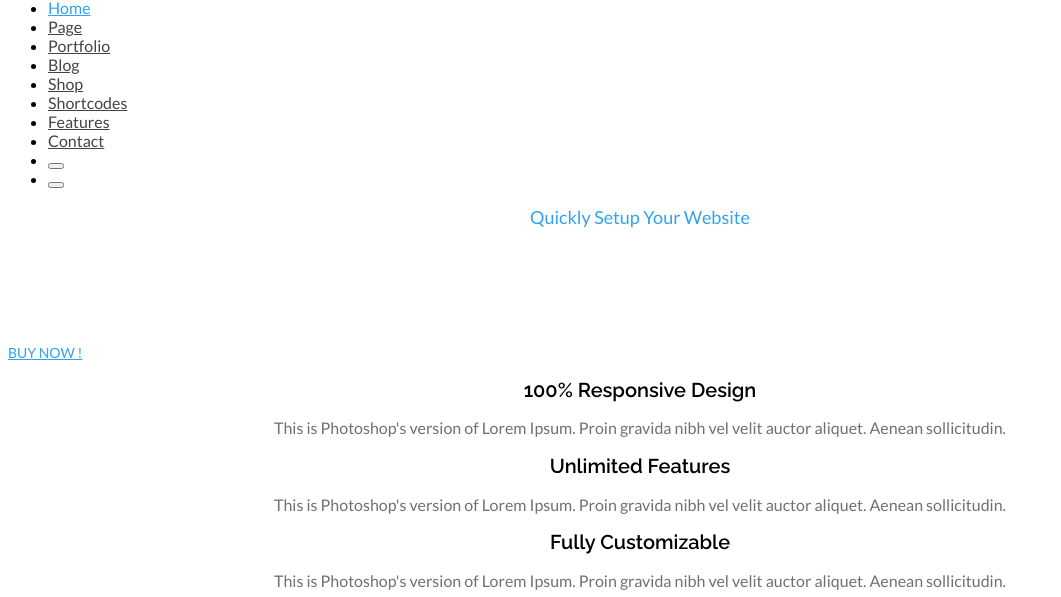
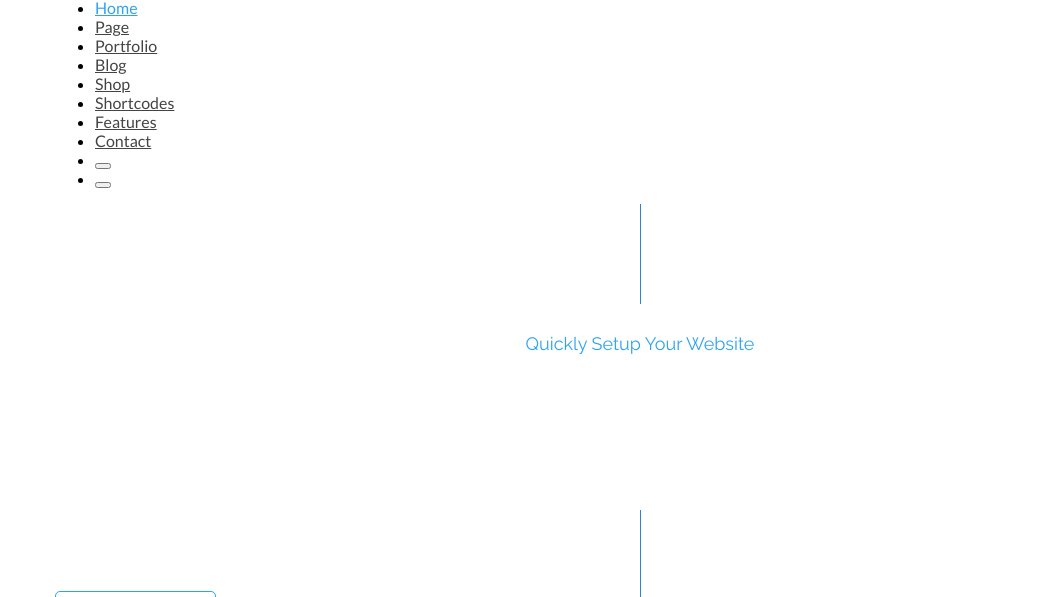
Before and after one commit to marynapashkevych/FrontendBlock, a plain HTML site: page index.html in a window 1280 px wide. Shown: the part 203-800 px from the top of the page, without its empty margins (0-1061 px from the left). Drawn offline with Linux system fonts and the light colour scheme.

Commit message:
css style

```diff
--- a/css/style.css
+++ b/css/style.css
@@ -2,6 +2,11 @@ body {
     font-family: 'Lato', sans-serif;
     font-weight: 400;
     font-size: 16px;
+}
+.wrapper {
+    width: 100%;
+    max-width: 1170px;
+    margin: 0 auto;
 }
 .center {
     text-align: center;
@@ -18,17 +23,40 @@ body {
     font-size: 14px;
 }
 .title p {
+    font-family: 'Raleway', sans-serif;
     color: #30a3f0;
     font-size: 18px;
 }
 .title h1 {
     color: white;
+    font-family: 'Raleway', sans-serif;
     font-size: 45px;
+    font-weight: 800;
+    max-width: 720px;
+    margin: 0 auto;
+    text-transform: uppercase;
+}
+.element {
+    width: 1px;
+    height: 100px;
+    background-color: #2987c7;
+    margin: 0 auto;
+}
+.element-top {
+    margin-bottom: 29px;
+}
+.element-bottom {
+    margin-top: 32px;
 }
 .btn {
     color: #30a3f0;
     text-transform: uppercase;
     font-size: 14px;
+    font-weight: 700;
+    text-decoration: none;
+    border: 1px solid #30a3f0;
+    padding: 20px 42px;
+    border-radius: 5px;
 }
 .nav {
 
@@ -37,6 +65,7 @@ body {
     font-family: 'Raleway', sans-serif;
     font-weight: 600;
     font-size: 20px;
+    margin-bottom: 27px;
 }
 .title-h2 {
     font-size: 30px;
--- a/index.html
+++ b/index.html
@@ -9,6 +9,7 @@
 </head>
 <body>
     <header>
+    <div class="wrapper">
         <div>
             <ul class="info">
                 <li class="info-item">Have any questions?</li>
@@ -37,12 +38,16 @@
             </ul>
         </nav>
         <div class="title center">
+            <div class="element element-top"></div>
             <p>Quickly Setup Your Website</p>
             <h1>Stepup is designed specially for Startups</h1>
+            <div class="element element-bottom"></div>
         </div>
         <a href="#" class="btn">Buy Now !</a>
+    </div>
 </header>
     <main>
+        <div class="wrapper">
             <div class="box center">
                 <div class="box-item">
                     <h2>100% Responsive Design</h2>
@@ -57,7 +62,8 @@
                     <p class="description">This is Photoshop's version  of Lorem Ipsum. Proin gravida nibh vel velit auctor aliquet. Aenean sollicitudin.</p>
                 </div>
             </div>
-            <div>
+        </div>
+            <div class="wrapper">
 
             <h2 class="title-h2"><span>About Our Company</span> Who We Are? </h2>
             <div></div>
@@ -71,12 +77,12 @@
             <img src="img/mockup.png" alt="computer">
 
             </div>
-            <div class="center">
+
+                <div class="wrapper center">
                     <h2 class="title-h2 center"><span>See Portfolio</span> Recent Works</h2>
+                    <p class="description">Proin gravida nibh vel velit auctor aliquet. Aenean sollicitudin, lorem quis bibendum auctor, nisi elit consequat ipsum, nec sagittis sem nibh id elit. Duis sed odio sit amet nibh vulputate cursus.</p>
+                </div>
 
-            <p class="description">Proin gravida nibh vel velit auctor aliquet. Aenean sollicitudin, lorem quis bibendum auctor, nisi elit consequat ipsum, nec sagittis sem nibh id elit. Duis sed odio sit amet nibh vulputate cursus.</p>
-
-            </div>
             <div>
                 <img src="img/img1.png" alt="jar">
                 <img src="img/img2.png" alt="redhaired woman">
@@ -86,7 +92,7 @@
 
             </div>
 
-             <div class="center">
+                <div class="wrapper center">
                     <h2><span>Retina Ready</span> </h2>
                     <p class="description">This is Photoshop's version  of Lorem Ipsum. Proin gravida nibh vel velit auctor aliquet.</p>
                     <h2><span>Unlock Features</span> </h2>
@@ -106,25 +112,34 @@
                     <h2><span>User Friendly</span></h2>
                     <p class="description">This is Photoshop's version  of Lorem Ipsum. Proin gravida nibh vel velit auctor aliquet.</p>
                  </div>
+
+            <div class="wrapper">
                 <div class="title center">
+                    <div class="element"></div>
                     <p>Hand Crafted with Love</p>
                     <h1>Beautiful Websites for all</h1>
                 </div>
                     <a href="#" class="btn">Take a Tour</a>
-            <div class="center">
+                    <div class="element"></div>
+            </div>
+
+                <div class="wrapper center">
                     <h2 class="title-h2 center"><span>Creative Team</span>  Meat Our Team</h2>
                     <p class="description">Proin gravida nibh vel velit auctor aliquet. Aenean sollicitudin, lorem quis bibendum auctor, nisi elit consequat ipsum, nec sagittis sem nibh id elit. Duis sed odio sit amet nibh vulputate cursus.</p>
-            </div>
+
 
                 <div>
                     <img src="img/photo1.png" alt="sr.advisor">
                     <img src="img/photo2.png" alt="sr.advisor">
                     <img src="img/photo3.png" alt="sr.advisor">
                 </div>
+            </div>
 
-        <div class="center">
+
+            <div class="wrapper center">
                 <h2 class="title-h2 center"><span>Website Mockup</span>  Our Complete Pack</h2>
                 <p class="description">Proin gravida nibh vel velit auctor aliquet. Aenean sollicitudin, lorem quis bibendum auctor, nisi elit consequat ipsum, nec sagittis sem nibh id elit. Duis sed odio sit amet nibh vulputate cursus.</p>
+
         </div>
     </main>
     <footer>
```
Lines whose indentation alone changed are shown as unchanged.
